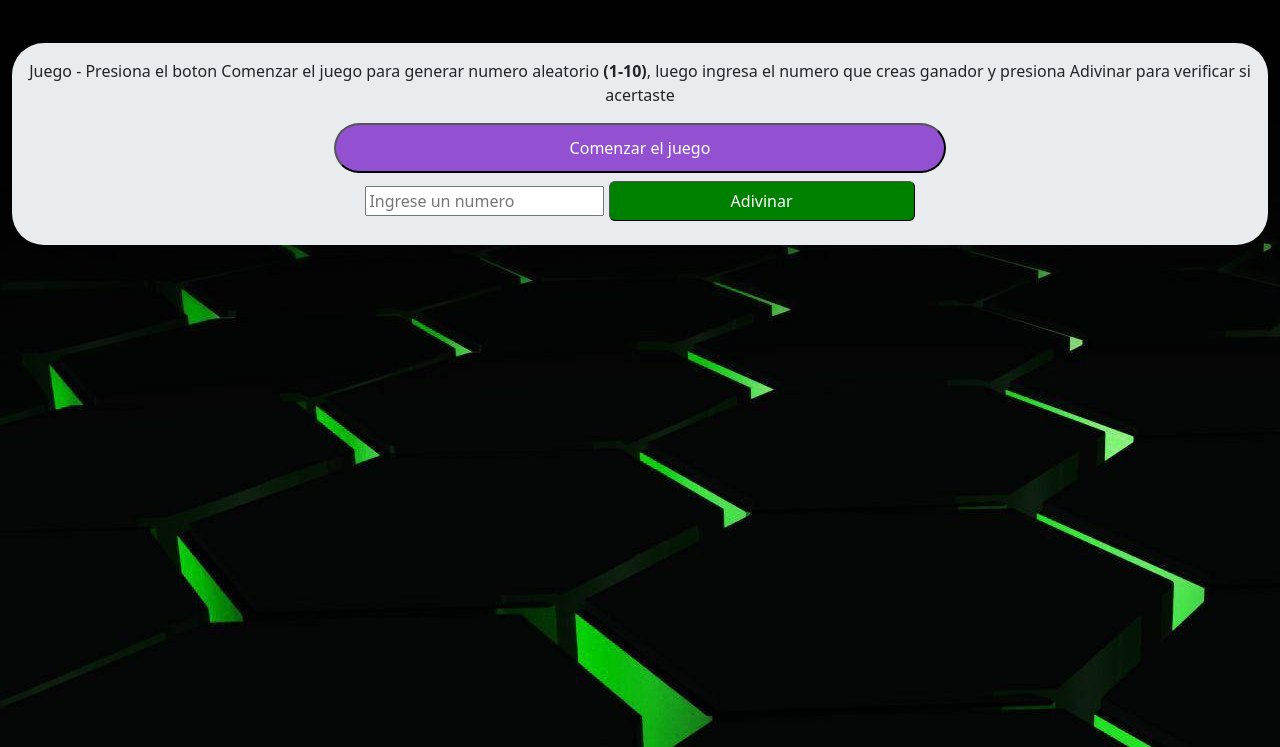
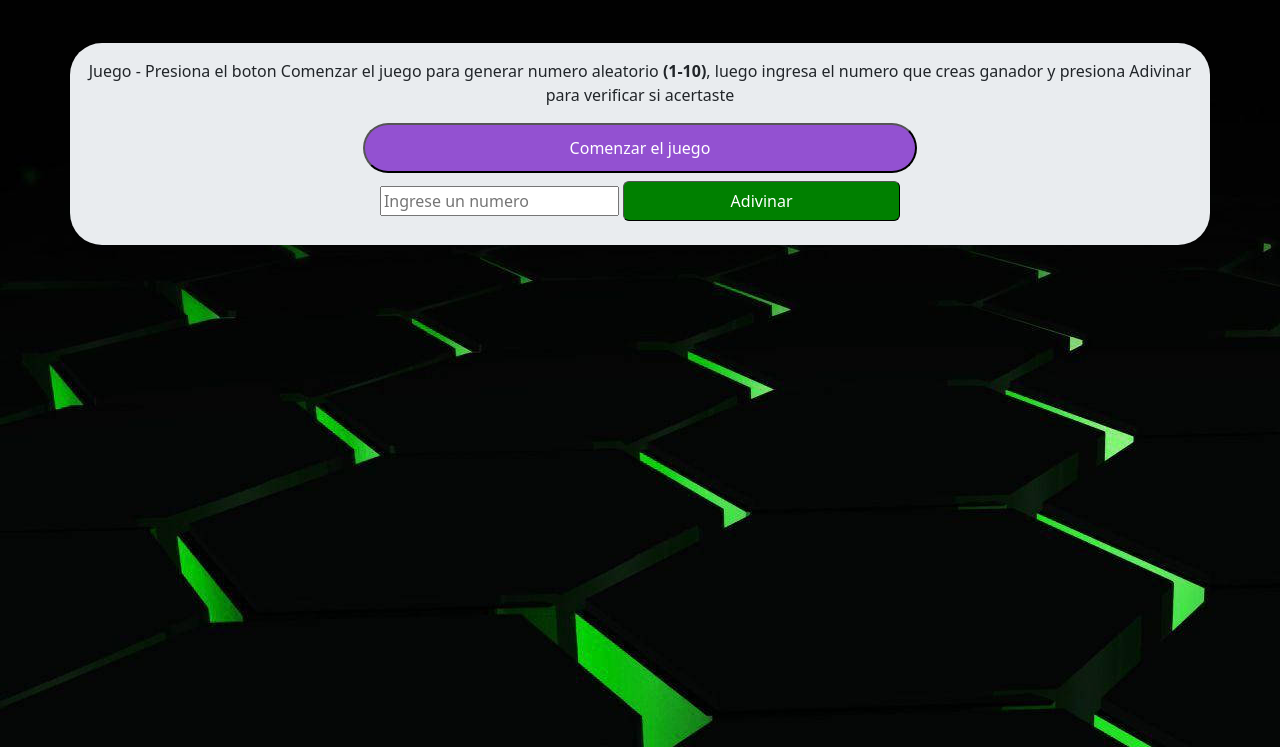
Before and after one commit to Lucaspozziok64/juegoNumeroMagico, a plain HTML site: page index.html in a window 1280 px wide. Shown: the part 53-800 px from the top of the page. Drawn offline with nearby package versions, Linux system fonts and the light colour scheme.

Commit message:
agregamos estilo al contenedor del juego

```diff
--- a/index.html
+++ b/index.html
@@ -15,7 +15,7 @@
     </header>
     <main>
         <section class="container-fluid my-5">
-            <div class="bg-body-secondary text-center p-3 contenedor-juego rounded-5">
+            <div class="container bg-body-secondary text-center p-3 contenedor-juego rounded-5">
                 <p>Juego - Presiona el boton Comenzar el juego para generar numero aleatorio <b>(1-10)</b>, luego ingresa el numero que creas ganador y presiona Adivinar para verificar si acertaste</p>
                 <div class="my-2">
                     <button type="button" class="botonComenzar rounded-5 w-50">Comenzar el juego</button>
```
